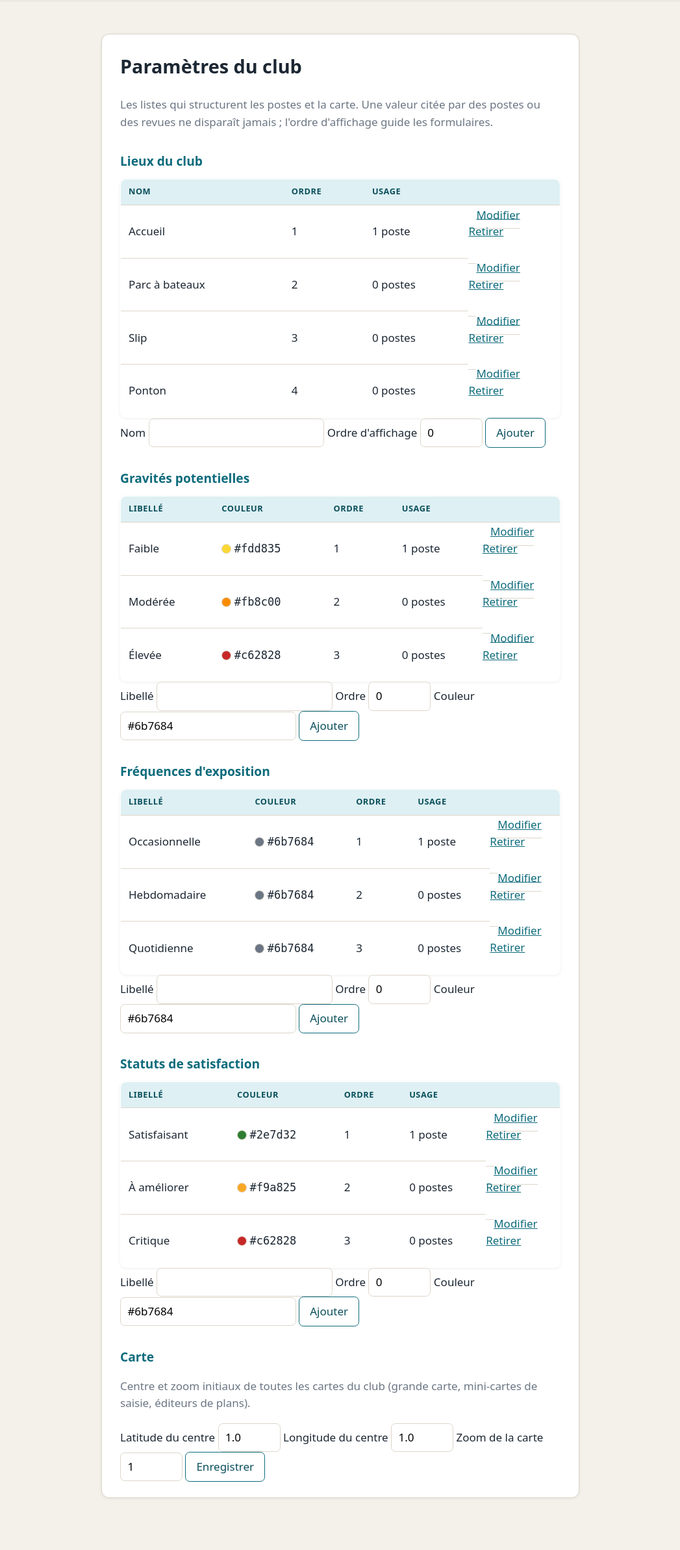
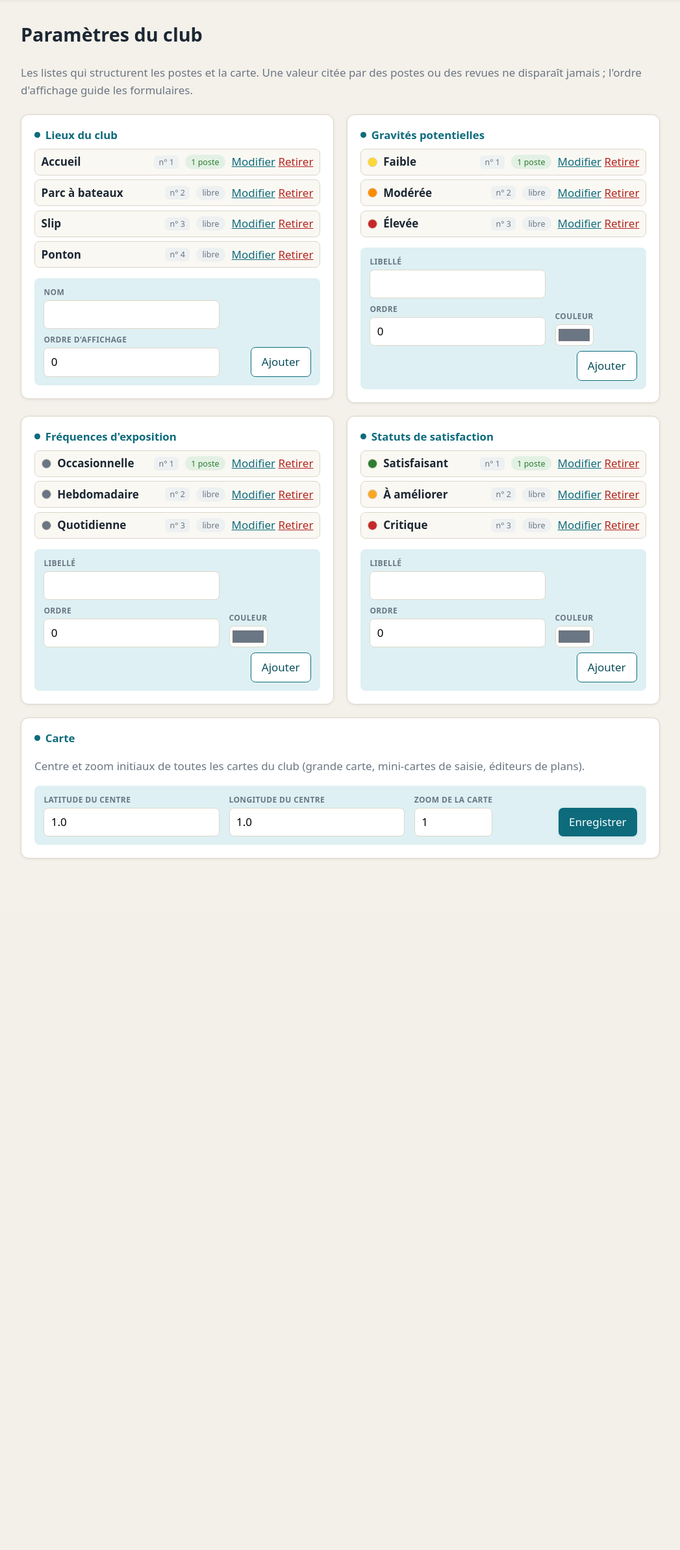
Before and after one commit to PtiBzh/Dudu, a Django app: page /parametres/ in a window 1280 px wide. Shown: the part 59-2444 px from the top of the page at 65% size, without its empty margins (116-1163 px from the left). After the commit the page ends 1380 px from the top, so only its background shows below. Run offline with Django 5.2, Linux system fonts and the light colour scheme; a user stored in the database is signed in; data comes from the database, SQL or seed files in the repository; tables that the repository leaves empty hold one stand-in row (values such as "Sample post").

Commit message:
Paramètres : page réellement utilisable — une carte par liste, ajout en ligne, sélecteur de couleur natif, badge d'usage, confirmation avant retrait ; champs carte acceptent les décimales (step=any)

```diff
--- a/core/forms.py
+++ b/core/forms.py
@@ -305,7 +305,10 @@ class ValeurCotationForm(forms.ModelForm):
 
     class Meta:
         fields = ["libelle", "ordre", "couleur"]
-        widgets = {"couleur": forms.TextInput(attrs={"placeholder": "#0d6b7c"})}
+        widgets = {
+            "couleur": forms.ColorInput(attrs={"title": "Couleur du marqueur sur la carte"}),
+            "ordre": forms.NumberInput(attrs={"min": 0}),
+        }
 
 
 class ValeurGraviteForm(ValeurCotationForm):
@@ -329,6 +332,13 @@ class ReglagesForm(forms.ModelForm):
     class Meta:
         model = Reglages
         fields = ["centre_latitude", "centre_longitude", "zoom_carte"]
+        # step="any" : sans ça, la validation HTML5 des champs number
+        # bloque les décimales (latitude type 47,797593) côté navigateur.
+        widgets = {
+            "centre_latitude": forms.NumberInput(attrs={"step": "any", "min": -90, "max": 90}),
+            "centre_longitude": forms.NumberInput(attrs={"step": "any", "min": -180, "max": 180}),
+            "zoom_carte": forms.NumberInput(attrs={"min": 2, "max": 19}),
+        }
 
     def clean_centre_latitude(self):
         valeur = self.cleaned_data["centre_latitude"]
--- a/templates/core/parametres.html
+++ b/templates/core/parametres.html
@@ -1,71 +1,77 @@
 {% extends "base.html" %}
 {% block titre %}Paramètres{% endblock %}
 {% block contenu %}
-<section class="boite large">
+<section>
   <h1>Paramètres du club</h1>
   <p class="apercu">Les listes qui structurent les postes et la carte.
   Une valeur citée par des postes ou des revues ne disparaît jamais ;
   l'ordre d'affichage guide les formulaires.</p>
 
+  <div class="grille-parametres">
     {% for liste in listes %}
+    <article class="carte-param">
       <h2>{{ liste.titre }}</h2>
-  <table class="table">
-    <thead>
-      <tr>
-        <th>{% if liste.slug == "lieux" %}Nom{% else %}Libellé{% endif %}</th>
-        {% if liste.avec_couleur %}<th>Couleur</th>{% endif %}
-        <th>Ordre</th>
-        <th>Usage</th>
-        <th></th>
-      </tr>
-    </thead>
-    <tbody>
+      <ul class="liste-valeurs">
         {% for valeur in liste.valeurs %}
-      <tr>
-        <td>{{ valeur }}</td>
+        <li class="ligne-valeur">
           {% if liste.avec_couleur %}
-        <td>
-          <span class="pastille-couleur" style="background: {{ valeur.couleur }}"></span>
-          <code>{{ valeur.couleur }}</code>
-        </td>
+          <span class="pastille-couleur" style="background: {{ valeur.couleur }}" title="{{ valeur.couleur }}"></span>
           {% endif %}
-        <td>{{ valeur.ordre }}</td>
-        <td>{{ valeur.postes.count }} poste{{ valeur.postes.count|pluralize }}</td>
-        <td class="ligne">
+          <span class="nom">{{ valeur }}</span>
+          <span class="ordre-valeur" title="Ordre d'affichage">n° {{ valeur.ordre }}</span>
+          {% if valeur.postes.count %}
+          <span class="chip chip-usage">{{ valeur.postes.count }} poste{{ valeur.postes.count|pluralize }}</span>
+          {% else %}
+          <span class="chip chip-usage libre" title="Aucun poste ne l'utilise">libre</span>
+          {% endif %}
+          <span class="actions-ligne">
             <a href="{% url 'parametres_valeur_modifier' liste.slug valeur.pk %}">Modifier</a>
-          <form method="post" action="{% url 'parametres_valeur_supprimer' liste.slug valeur.pk %}">
+            <form method="post" action="{% url 'parametres_valeur_supprimer' liste.slug valeur.pk %}"
+                  onsubmit="return confirm('Retirer « {{ valeur|escapejs }} » ?')">
               {% csrf_token %}
-            <button class="lien" type="submit">Retirer</button>
+              <button class="lien danger" type="submit">Retirer</button>
             </form>
-        </td>
-      </tr>
+          </span>
+        </li>
         {% empty %}
-      <tr><td colspan="5"><span class="apercu">Aucune valeur pour l'instant.</span></td></tr>
+        <li><span class="apercu">Aucune valeur pour l'instant.</span></li>
         {% endfor %}
-    </tbody>
-  </table>
+      </ul>
 
-  <form class="ligne" method="post" action="{% url 'parametres_valeur_ajouter' liste.slug %}">
+      <form method="post" action="{% url 'parametres_valeur_ajouter' liste.slug %}">
         {% csrf_token %}
+        <div class="zone-ajout">
           {% for champ in liste.form.visible_fields %}
+          <span class="minerale">
             <label for="{{ champ.id_for_label }}">{{ champ.label }}</label>
             {{ champ }}
+            {% for erreur in champ.errors %}<span class="erreur">{{ erreur }}</span>{% endfor %}
+          </span>
           {% endfor %}
           <button class="bouton discret" type="submit">Ajouter</button>
+        </div>
       </form>
+    </article>
     {% endfor %}
 
+    <article class="carte-param entiere">
       <h2>Carte</h2>
       <p class="apercu">Centre et zoom initiaux de toutes les cartes du club
       (grande carte, mini-cartes de saisie, éditeurs de plans).</p>
-  <form class="ligne" method="post" action="{% url 'parametres_carte' %}">
+      <form method="post" action="{% url 'parametres_carte' %}">
         {% csrf_token %}
+        <div class="zone-ajout">
           {% for champ in form_reglages.visible_fields %}
+          <span class="minerale">
             <label for="{{ champ.id_for_label }}">{{ champ.label }}</label>
             {{ champ }}
             {% for erreur in champ.errors %}<span class="erreur">{{ erreur }}</span>{% endfor %}
+          </span>
           {% endfor %}
-    <button class="bouton discret" type="submit">Enregistrer</button>
+          <button class="bouton" type="submit">Enregistrer</button>
+        </div>
       </form>
+    </article>
+  </div>
 </section>
 {% endblock %}
```
Lines whose indentation alone changed are shown as unchanged.
